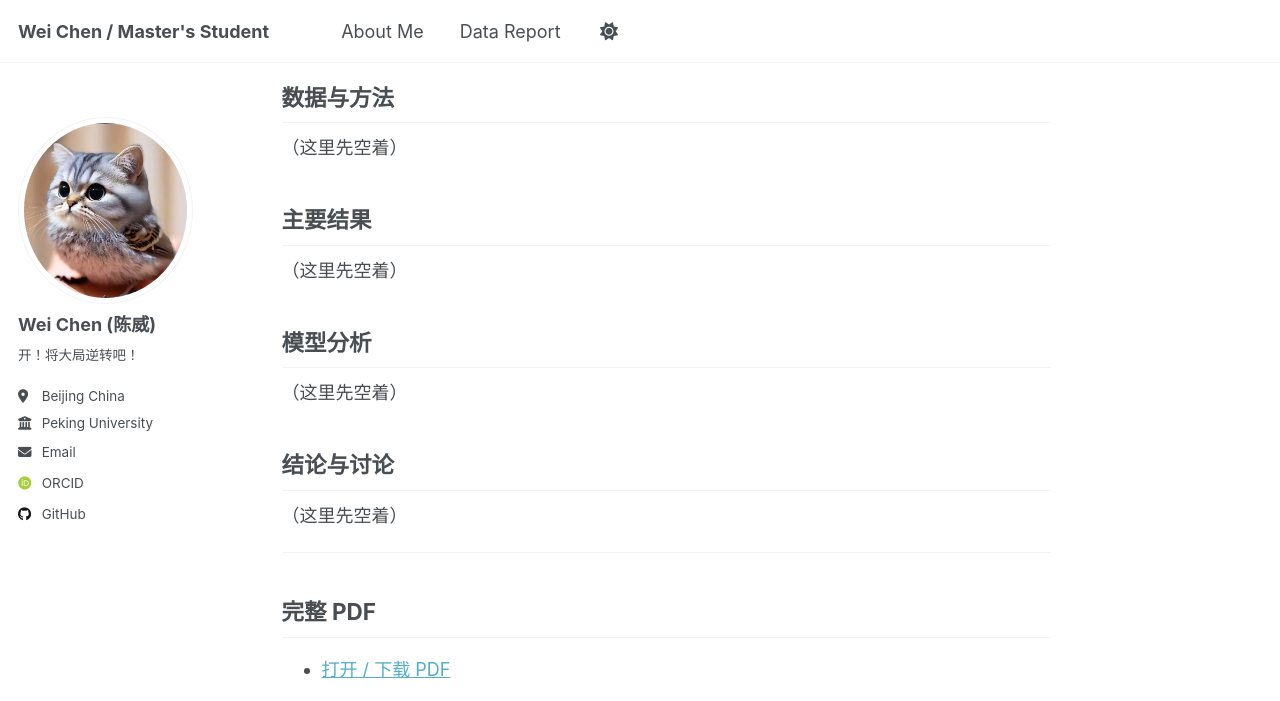
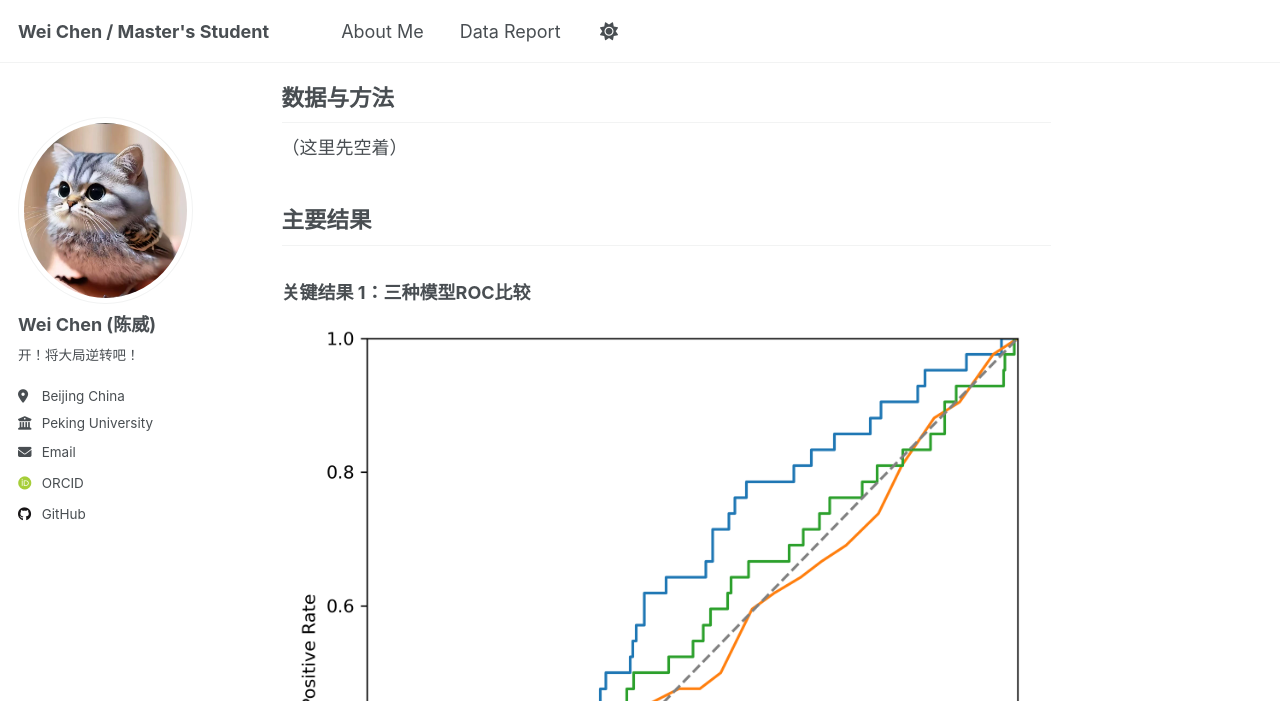
Before and after one commit to ChaoWeiorz/ChaoWeiorz.github.io, a Jekyll site: the page built from _pages/report.md, in a window 1280 px wide and 1400 px high, scrolled down 517 px. Shown: the top 701 px of the window. Built offline with Jekyll 4.4.1, drawn with Linux system fonts in a browser that asks for light colours; some web fonts are replaced; a script that is not in the unit is left out; some of the changed text lies outside the part shown; grey boxes are pictures that could not be loaded.

Commit message:
Update report.md

```diff
--- a/_pages/report.md
+++ b/_pages/report.md
@@ -20,7 +20,12 @@ author_profile: true
 （这里先空着）
 
 ## 主要结果
-（这里先空着）
+### 关键结果 1：三种模型ROC比较
+
+![模型性能图](/images/roc.png)
+
+**结论：**
+ROC 曲线比较结果显示，在测试集中三种监督学习模型对 28 天再入院的预测能力整体有限，但模型之间仍存在一定差异。Logistic Regression 的 AUC 为 0.58，高于 SVM（AUC = 0.54）和 Random Forest（AUC = 0.50），表现出相对更好的区分能力。相比之下，Random Forest 的 ROC 曲线基本贴近对角线，其预测性能接近随机分类。
 
 ## 模型分析
 （这里先空着）
```
